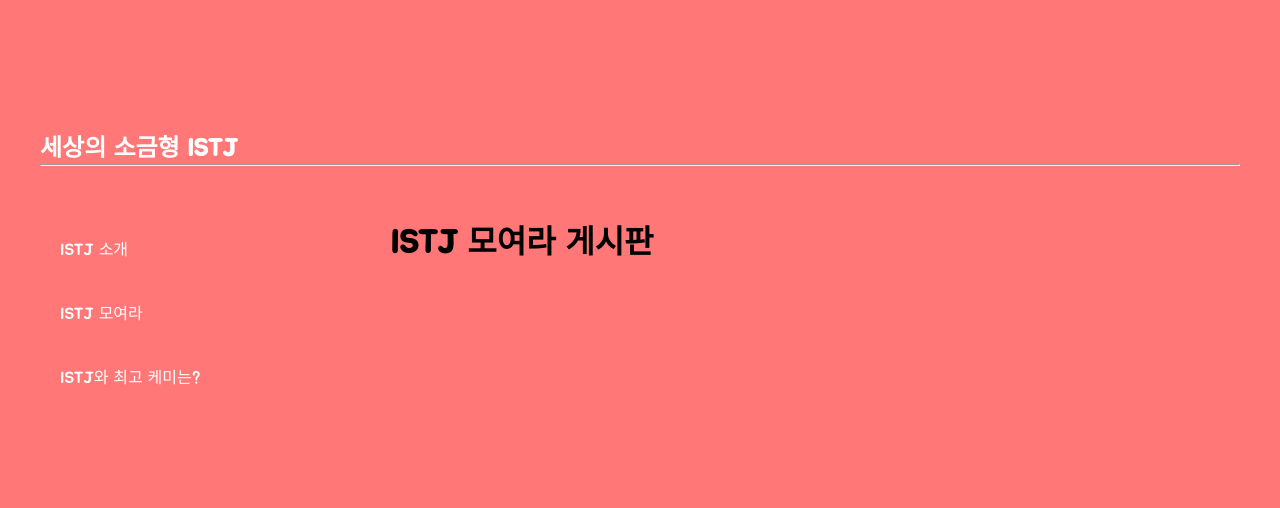
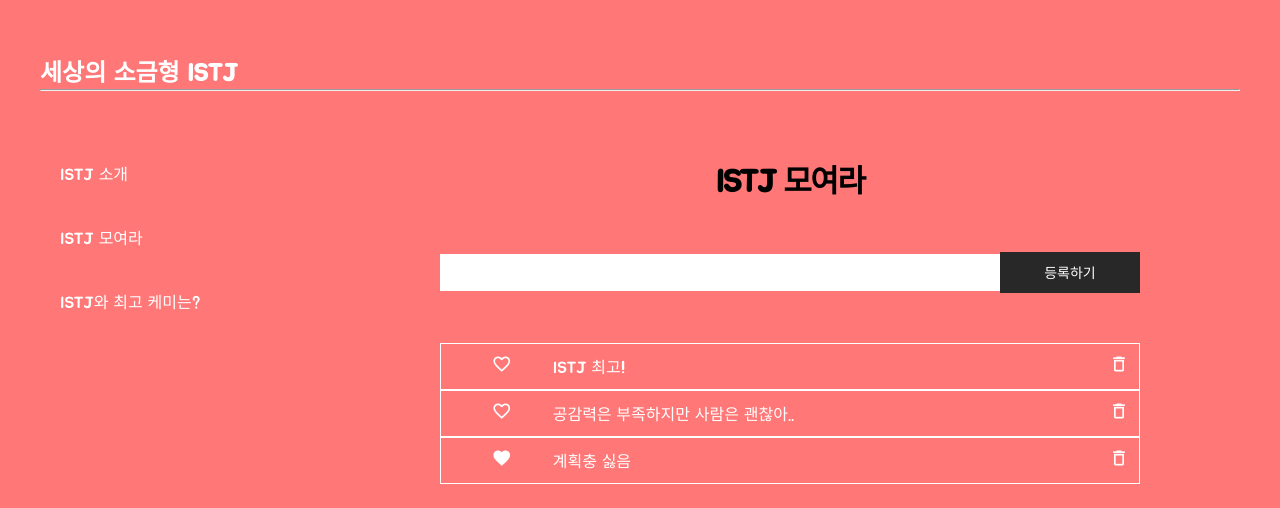
Before and after one commit to khsgsong/react_team_exam, a React (Create React App) app: page /member/1/board in a window 1280 px wide. Shown: the part 132-640 px from the top of the page. Built offline with nearby package versions, Linux system fonts and the light colour scheme.

Commit message:
ISTJ 게시판 완성

```diff
--- a/src/mbti/sgsong/Member1Board.js
+++ b/src/mbti/sgsong/Member1Board.js
@@ -1,11 +1,160 @@
+import { useState } from "react";
 import "./member1Board.css";
 
 const Member1Board = () => {
+  let boardNo = 1;
+  const [boardList, setBoardList] = useState([
+    {
+      boardNo: boardNo++,
+      boardTitle: "ISTJ 최고!",
+      isLike: 0,
+    },
+    {
+      boardNo: boardNo++,
+      boardTitle: "공감력은 부족하지만 사람은 괜찮아..",
+      isLike: 0,
+    },
+    {
+      boardNo: boardNo++,
+      boardTitle: "계획충 싫음",
+      isLike: 1,
+    },
+  ]);
+  const changeLike = (board) => {
+    const changeStatus = board.isLike === 0 ? 1 : 0;
+    board.isLike = changeStatus;
+    const newArr = [...boardList];
+    setBoardList(newArr);
+  };
+  const addBoard = (boardTitle) => {
+    const board = {
+      boardNo: boardNo++,
+      boardTitle: boardTitle,
+      isLike: 0,
+    };
+    const newArr = [...boardList];
+    newArr.push(board);
+    setBoardList(newArr);
+  };
+  const deleteBoard = (boardNo) => {
+    const newArr = boardList.filter((board) => {
+      return board.boardNo !== boardNo;
+    });
+    setBoardList(newArr);
+  };
   return (
-    <div>
-      <h1>ISTJ 모여라 게시판</h1>
+    <div className="s-wrap">
+      <div className="s-title">ISTJ 모여라</div>
+      <InputBox addBoard={addBoard} />
+      <ListBox
+        boardList={boardList}
+        changeLike={changeLike}
+        deleteBoard={deleteBoard}
+      />
+    </div>
+  );
+};
+//InputBox
+const InputBox = (props) => {
+  const addBoard = props.addBoard;
+  const [boardTitle, setBoardTitle] = useState("");
+  const regist = () => {
+    if (boardTitle !== "") {
+      addBoard(boardTitle);
+      setBoardTitle("");
+    }
+  };
+  const changeTitle = (e) => {
+    const inputValue = e.currentTarget.value;
+    setBoardTitle(inputValue);
+  };
+  const enterCheck = (e) => {
+    if (e.keyCode === 13) {
+      regist();
+    }
+  };
+  return (
+    <div className="input-box">
+      <input
+        type="text"
+        className="input"
+        value={boardTitle}
+        onChange={changeTitle}
+        onKeyUp={enterCheck}
+      ></input>
+      <button className="add-btn" onClick={regist}>
+        등록하기
+      </button>
+    </div>
+  );
+};
+//ListBox
+const ListBox = (props) => {
+  const boardList = props.boardList;
+  const changeLike = props.changeLike;
+  const deleteBoard = props.deleteBoard;
+  return (
+    <div className="board-list">
+      {boardList.map((board, index) => {
+        return (
+          <Board
+            key={"board" + index}
+            board={board}
+            changeLike={changeLike}
+            deleteBoard={deleteBoard}
+          />
+        );
+      })}
     </div>
   );
 };
 
+const Board = (props) => {
+  const board = props.board;
+  const changeLike = props.changeLike;
+  const deleteBoard = props.deleteBoard;
+  return (
+    <ul>
+      <Likes isLike={board.isLike} changeLike={changeLike} board={board} />
+      <li className="text">{board.boardTitle}</li>
+      <IsDone board={board} deleteBoard={deleteBoard} />
+    </ul>
+  );
+};
+
+const Likes = (props) => {
+  const isLike = props.isLike;
+  const changeLike = props.changeLike;
+  const board = props.board;
+  return (
+    <li className="likes">
+      <span
+        className="material-icons like-icon"
+        onClick={() => {
+          changeLike(board);
+        }}
+      >
+        {isLike === 1 ? "favorite" : "favorite_border"}
+      </span>
+    </li>
+  );
+};
+
+const IsDone = (props) => {
+  const board = props.board;
+  const deleteBoard = props.deleteBoard;
+  return (
+    <li className="done">
+      <span
+        className="material-icons remove-icon"
+        onClick={() => {
+          deleteBoard(board.boardNo);
+        }}
+      >
+        delete_outline
+      </span>
+    </li>
+  );
+};
+
 export default Member1Board;
--- a/src/mbti/sgsong/member1Board.css
+++ b/src/mbti/sgsong/member1Board.css
@@ -0,0 +1,56 @@
+.input-box {
+  width: 700px;
+  margin: 0 auto;
+  padding: 50px;
+  display: flex;
+  align-items: center;
+}
+.input-box > * {
+  box-sizing: border-box;
+  outline: none;
+  border: none;
+  padding: 10px;
+}
+.input-box > input {
+  width: 80%;
+}
+.input-box > button {
+  width: 20%;
+  background: #282828;
+  color: #fff;
+  cursor: pointer;
+  font-size: 14px;
+}
+.board-list {
+  width: 700px;
+  margin: 0 auto;
+}
+.board-list > ul {
+  list-style-type: none;
+  margin: 0;
+  padding: 10px;
+  box-sizing: border-box;
+  border: 1px solid #fff;
+  overflow: hidden;
+}
+.board-list > ul > li {
+  float: left;
+}
+.likes {
+  width: 15%;
+  text-align: center;
+}
+.text {
+  width: 65%;
+  color: #fff;
+}
+.done {
+  width: 20%;
+  text-align: right;
+}
+.like-icon,
+.remove-icon {
+  color: #fff;
+  font-size: 20px;
+  cursor: pointer;
+}
--- a/src/mbti/sgsong/member1Intro.css
+++ b/src/mbti/sgsong/member1Intro.css
@@ -2,6 +2,7 @@
   display: flex;
   flex-direction: column;
   align-items: center;
+  flex-grow: 1;
 }
 .s-title {
   margin-top: 15px;
```
